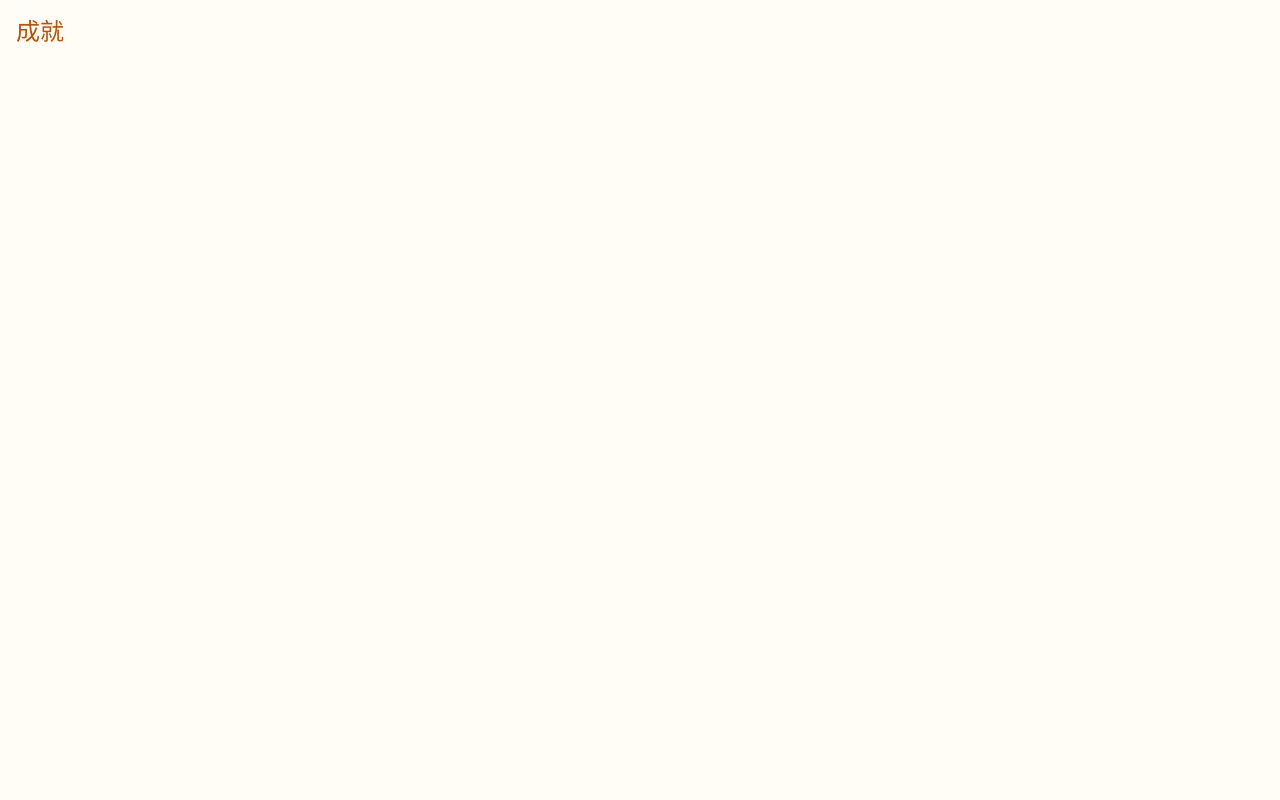
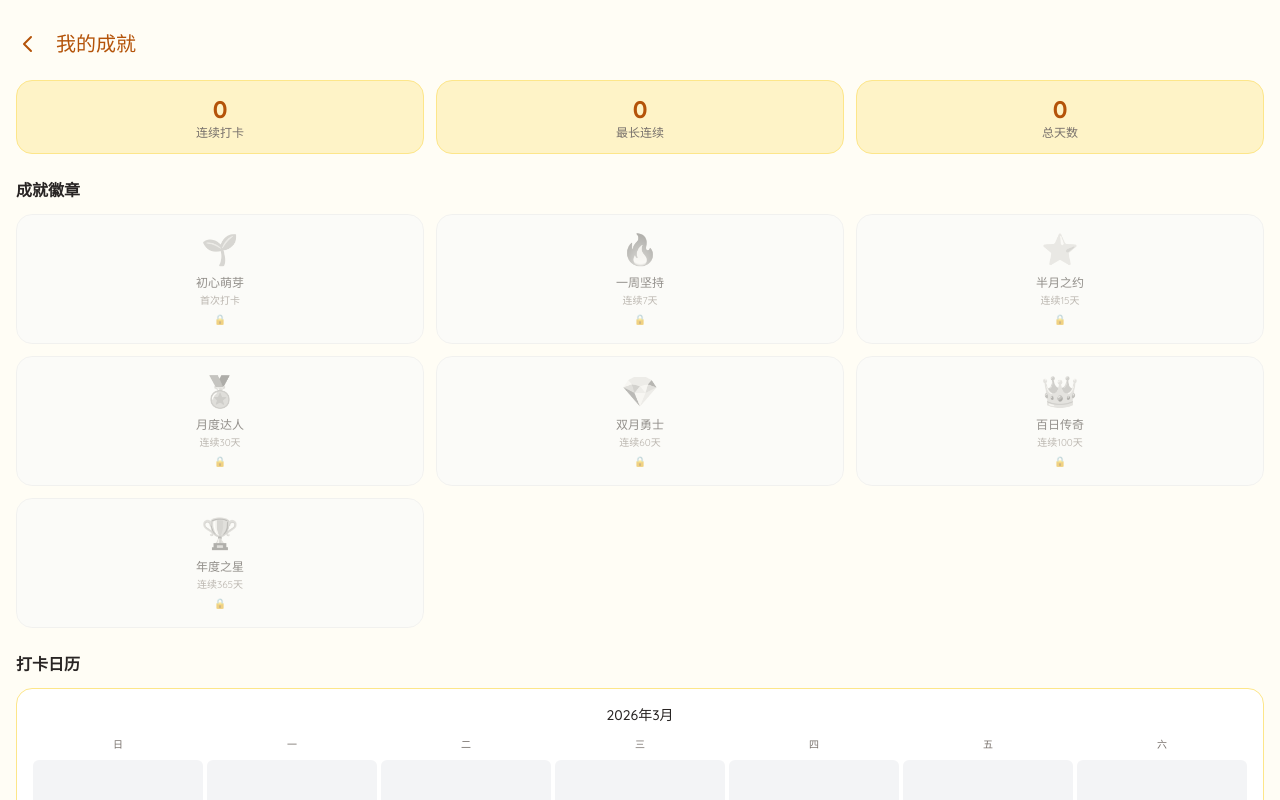
Before and after one commit to HaveFunwCoding/daily-joy, a React (Vite) app: page /achievements in a window 1280 px wide. Shown: the top 800 px of the page. Built offline with nearby package versions, Linux system fonts and the light colour scheme; a web font is replaced by a local one.

Commit message:
feat: implement Achievements page with badges, heat map, stats, and export

```diff
--- a/src/pages/Achievements.tsx
+++ b/src/pages/Achievements.tsx
@@ -1,3 +1,86 @@
+import { useNavigate } from 'react-router-dom'
+import BadgeGrid from '../components/BadgeGrid'
+import HeatMap from '../components/HeatMap'
+import { storage } from '../utils/storage'
+import { calculateStreak } from '../utils/streak'
+import { initBadges } from '../utils/badges'
+import { getTodayDate } from '../utils/dates'
+
 export default function Achievements() {
-  return <div className="p-4"><h1 className="font-heading text-2xl text-primary-dark">成就</h1></div>
+  const navigate = useNavigate()
+  const records = storage.getRecords()
+  const streak = calculateStreak(records, getTodayDate())
+  let badges = storage.getBadges()
+  if (badges.length === 0) badges = initBadges()
+
+  function handleExport() {
+    const data = storage.exportData()
+    const blob = new Blob([data], { type: 'application/json' })
+    const url = URL.createObjectURL(blob)
+    const a = document.createElement('a')
+    a.href = url
+    a.download = `daily-joy-backup-${getTodayDate()}.json`
+    a.click()
+    URL.revokeObjectURL(url)
+  }
+
+  return (
+    <div className="min-h-dvh bg-bg pb-12">
+      {/* Top bar */}
+      <div className="flex items-center px-4 pt-6 pb-4">
+        <button
+          onClick={() => navigate('/')}
+          className="text-primary-dark p-2 -ml-2 active:scale-95"
+          aria-label="返回"
+        >
+          <svg xmlns="http://www.w3.org/2000/svg" className="w-6 h-6" fill="none" viewBox="0 0 24 24" stroke="currentColor" strokeWidth={2}>
+            <path strokeLinecap="round" strokeLinejoin="round" d="M15 19l-7-7 7-7" />
+          </svg>
+        </button>
+        <h1 className="font-heading text-xl text-primary-dark ml-2">我的成就</h1>
+      </div>
+
+      {/* Stats */}
+      <div className="px-4 mb-6">
+        <div className="grid grid-cols-3 gap-3">
+          <div className="bg-card border border-card-border rounded-2xl p-3 text-center">
+            <div className="text-2xl font-bold text-primary-dark">{streak.current}</div>
+            <div className="text-xs text-text-muted">连续打卡</div>
+          </div>
+          <div className="bg-card border border-card-border rounded-2xl p-3 text-center">
+            <div className="text-2xl font-bold text-primary-dark">{streak.longest}</div>
+            <div className="text-xs text-text-muted">最长连续</div>
+          </div>
+          <div className="bg-card border border-card-border rounded-2xl p-3 text-center">
+            <div className="text-2xl font-bold text-primary-dark">{streak.totalDays}</div>
+            <div className="text-xs text-text-muted">总天数</div>
+          </div>
+        </div>
+      </div>
+
+      {/* Badges */}
+      <div className="px-4 mb-6">
+        <h2 className="text-base font-semibold text-text mb-3">成就徽章</h2>
+        <BadgeGrid badges={badges} />
+      </div>
+
+      {/* Heat Map */}
+      <div className="px-4 mb-8">
+        <h2 className="text-base font-semibold text-text mb-3">打卡日历</h2>
+        <div className="bg-white rounded-2xl border border-card-border p-4">
+          <HeatMap records={records} />
+        </div>
+      </div>
+
+      {/* Export */}
+      <div className="px-4">
+        <button
+          onClick={handleExport}
+          className="w-full py-3 rounded-full border border-card-border text-text-muted text-sm active:scale-[0.98] transition-transform"
+        >
+          导出数据备份
+        </button>
+      </div>
+    </div>
+  )
 }
```
